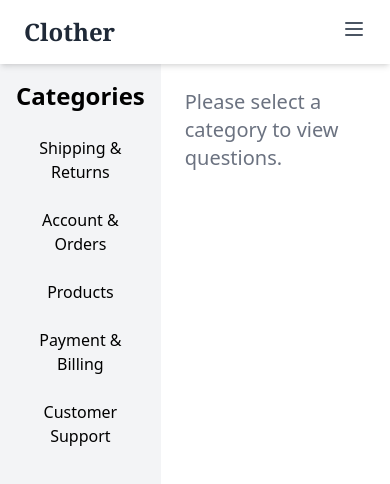
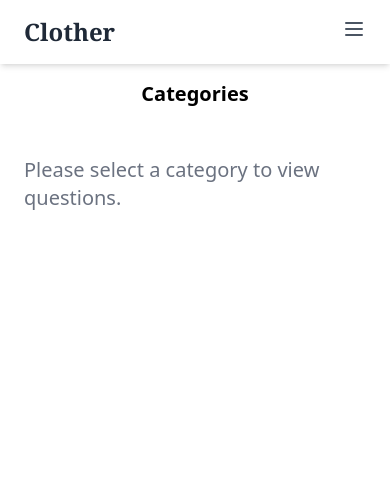
Before and after one commit to pujanjoci/clother-site, a React (Vite) app: page /clother-site/faq in a window 390 px wide. Shown: the top 484 px of the page. Built offline with nearby package versions, Linux system fonts and the light colour scheme.

Commit message:
Added Mobile Compactibality

```diff
--- /dev/null
+++ b/src/components/Board1.jsx
@@ -0,0 +1,44 @@
+import React, { useState, useEffect } from "react";
+
+function Board1() {
+  const [isVisible, setIsVisible] = useState(false); // Controls visibility
+  const message = "Limited-Time Offer: Get 50% off on all items!";
+  const REAPPEAR_TIME = 60 * 60 * 1000; // 1 hour in milliseconds
+
+  useEffect(() => {
+    // Check local storage for the next eligible display time
+    const nextDisplayTime = localStorage.getItem("nextDisplayTime");
+    const currentTime = Date.now();
+
+    if (!nextDisplayTime || currentTime >= nextDisplayTime) {
+      // If no time is set or the time has passed, show the banner
+      setIsVisible(true);
+      // Set the next display time to 1 hour from now
+      localStorage.setItem("nextDisplayTime", currentTime + REAPPEAR_TIME);
+    }
+
+    if (isVisible) {
+      // Automatically hide the banner after 30 seconds
+      const hideTimer = setTimeout(() => {
+        setIsVisible(false);
+      }, 30000);
+
+      return () => clearTimeout(hideTimer); // Cleanup on unmount
+    }
+  }, [isVisible]);
+
+  return (
+    <div className="flex flex-col items-center bg-gray-100 p-4">
+      {isVisible && (
+        <div className="w-full max-w-2xl">
+          {/* Banner Message Board */}
+          <div className="bg-yellow-200 text-yellow-800 font-bold text-lg px-4 py-3 rounded-md shadow-md text-center border border-yellow-400">
+            {message}
+          </div>
+        </div>
+      )}
+    </div>
+  );
+}
+
+export default Board1;
--- a/src/pages/Contact.jsx
+++ b/src/pages/Contact.jsx
@@ -8,6 +8,9 @@ export default function BasicForm() {
   const [error, setError] = useState('');
   const [isButtonDisabled, setIsButtonDisabled] = useState(false);
   const [remainingTime, setRemainingTime] = useState(0);
+
+  // Array to track active toast IDs
+  const toastQueue = [];
 
   useEffect(() => {
     const lockStartTime = localStorage.getItem('lockStartTime');
@@ -55,10 +58,23 @@ export default function BasicForm() {
     return true;
   };
 
+  const showToast = (type, message) => {
+    if (toastQueue.length >= 3) {
+      // Remove the oldest toast when more than 5 toasts exist
+      const oldestToastId = toastQueue.shift();
+      toast.dismiss(oldestToastId);
+    }
+
+    // Add a new toast and store its ID
+    const newToastId = type === 'error' ? toast.error(message) : toast.success(message);
+    toastQueue.push(newToastId);
+  };
+
   const onSubmit = (e) => {
     e.preventDefault();
+
     if (!validateForm()) {
-      toast.error(error);
+      showToast('error', 'Please fill out at least one field before submitting.');
       return;
     }
 
@@ -73,7 +89,7 @@ export default function BasicForm() {
     .then(response => response.json())
     .then(response => {
       if (response.code === 200) {
-        toast.success("We received your submission, thank you!");
+        showToast('success', "We received your submission, thank you!");
         setIsButtonDisabled(true);
         const now = new Date().getTime();
         let lockDuration = 5 * 60 * 1000; // 5 minutes in milliseconds
@@ -104,12 +120,12 @@ export default function BasicForm() {
         setError('');
       } else {
         setError(response.message);
-        toast.error(response.message);
+        showToast('error', response.message);
       }
     })
     .catch(err => {
       setError(err.message || 'An error occurred');
-      toast.error(err.message || 'An error occurred');
+      showToast('error', err.message || 'An error occurred');
     });
   };
 
--- a/src/pages/FAQ.jsx
+++ b/src/pages/FAQ.jsx
@@ -4,6 +4,7 @@ import faqData from "../data/FAQData.json"; // Import the JSON data
 const FAQ = () => {
   const [selectedCategory, setSelectedCategory] = useState(null);
   const [selectedQuestionIndex, setSelectedQuestionIndex] = useState(null);
+  const [isMobileMenuOpen, setIsMobileMenuOpen] = useState(false);
 
   // Scroll to top when the page is loaded or reloaded
   useEffect(() => {
@@ -23,16 +24,37 @@ const FAQ = () => {
     setSelectedQuestionIndex(selectedQuestionIndex === index ? null : index);
   };
 
+  // Toggle the mobile menu visibility
+  const toggleMobileMenu = () => {
+    setIsMobileMenuOpen(!isMobileMenuOpen);
+  };
+
   return (
-    <div className="flex">
+    <div className="flex flex-col md:flex-row">
+      {/* Mobile Menu Toggle Button */}
+      <div className="md:hidden p-4 text-center">
+        <button
+          onClick={toggleMobileMenu}
+          className="text-black text-xl font-semibold"
+        >
+          Categories
+        </button>
+      </div>
+
       {/* Categories Sidebar */}
-      <div className="w-56 h-[38rem] bg-gray-100 p-4 flex flex-col justify-start items-center">
-        <h2 className="text-2xl font-bold mb-4">Categories</h2>
+      <div
+        className={`w-full md:w-56 bg-gray-100 p-2 flex flex-col justify-start items-center md:fixed md:left-0 md:top-[75px] md:bottom-0 md:h-full ${
+          isMobileMenuOpen ? "block" : "hidden md:block"
+        }`}
+      >
+        <h2 className="text-2xl md:text-center font-bold mb-4 md:mb-2 hidden md:block">Categories</h2>
         <ul className="space-y-2 w-full">
           {faqData.map((category, index) => (
             <li
               key={index}
-              className={`cursor-pointer p-2 rounded text-center hover:bg-gray-300 ${selectedCategory === category.category ? "bg-gray-300" : ""}`}
+              className={`cursor-pointer p-2 rounded text-center hover:bg-gray-300 ${
+                selectedCategory === category.category ? "bg-gray-300" : ""
+              }`}
               onClick={() => handleCategoryClick(category.category)}
             >
               {category.category}
@@ -42,7 +64,7 @@ const FAQ = () => {
       </div>
 
       {/* Questions and Answers */}
-      <div className="w-full md:w-3/4 p-6">
+      <div className="w-full md:w-3/4 p-6 mt-2 md:mt-0 md:ml-56">
         {selectedCategory ? (
           <>
             <h2 className="text-3xl font-bold mb-6">{selectedCategory} Questions</h2>
@@ -52,11 +74,17 @@ const FAQ = () => {
                 <div key={index} className="mb-4">
                   <button
                     onClick={() => handleQuestionClick(index)}
-                    className={`w-full text-left text-xl font-semibold flex items-center justify-start transition-all duration-300 ${selectedQuestionIndex === index ? 'text-black' : 'text-gray-500 hover:text-gray-900'} focus:outline-none`}
+                    className={`w-full text-left text-xl font-semibold flex items-center justify-start transition-all duration-300 ${
+                      selectedQuestionIndex === index
+                        ? "text-black"
+                        : "text-gray-500 hover:text-gray-900"
+                    } focus:outline-none`}
                   >
                     {/* More than symbol initially, down triangle when clicked */}
                     <span
-                      className={`mr-2 transition-transform duration-300 ${selectedQuestionIndex === index ? "rotate-90" : ""}`}
+                      className={`mr-2 transition-transform duration-300 ${
+                        selectedQuestionIndex === index ? "rotate-90" : ""
+                      }`}
                     >
                       ⮞
                     </span>
--- a/src/pages/Home.jsx
+++ b/src/pages/Home.jsx
@@ -1,11 +1,13 @@
 import React from 'react';
 import Carousel from '../components/Carousel';
+import Board1 from '../components/Board1';
 import SalesContainer from '../components/SalesContainer';
 
 const Home = () => {
   return (
     <div>
       <Carousel />
+      <Board1 />
       <SalesContainer />
     </div>
   );
```
